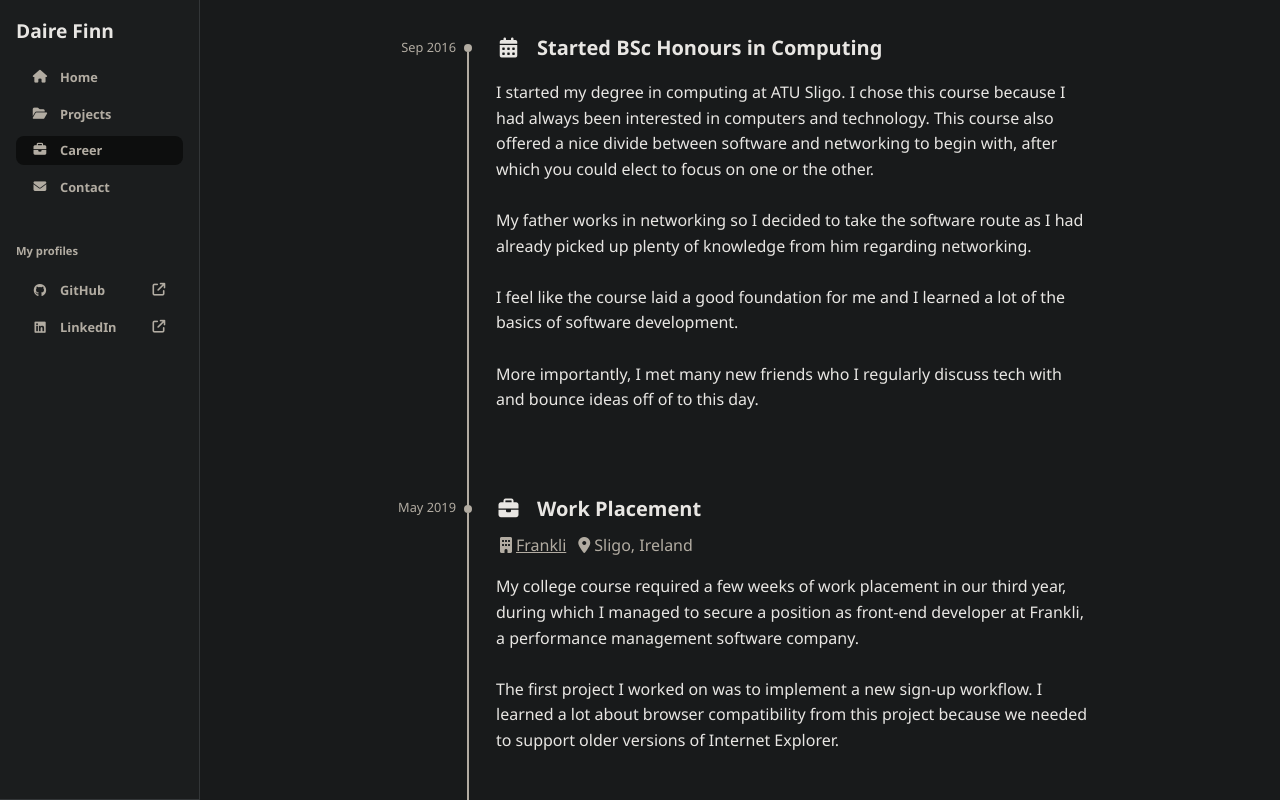
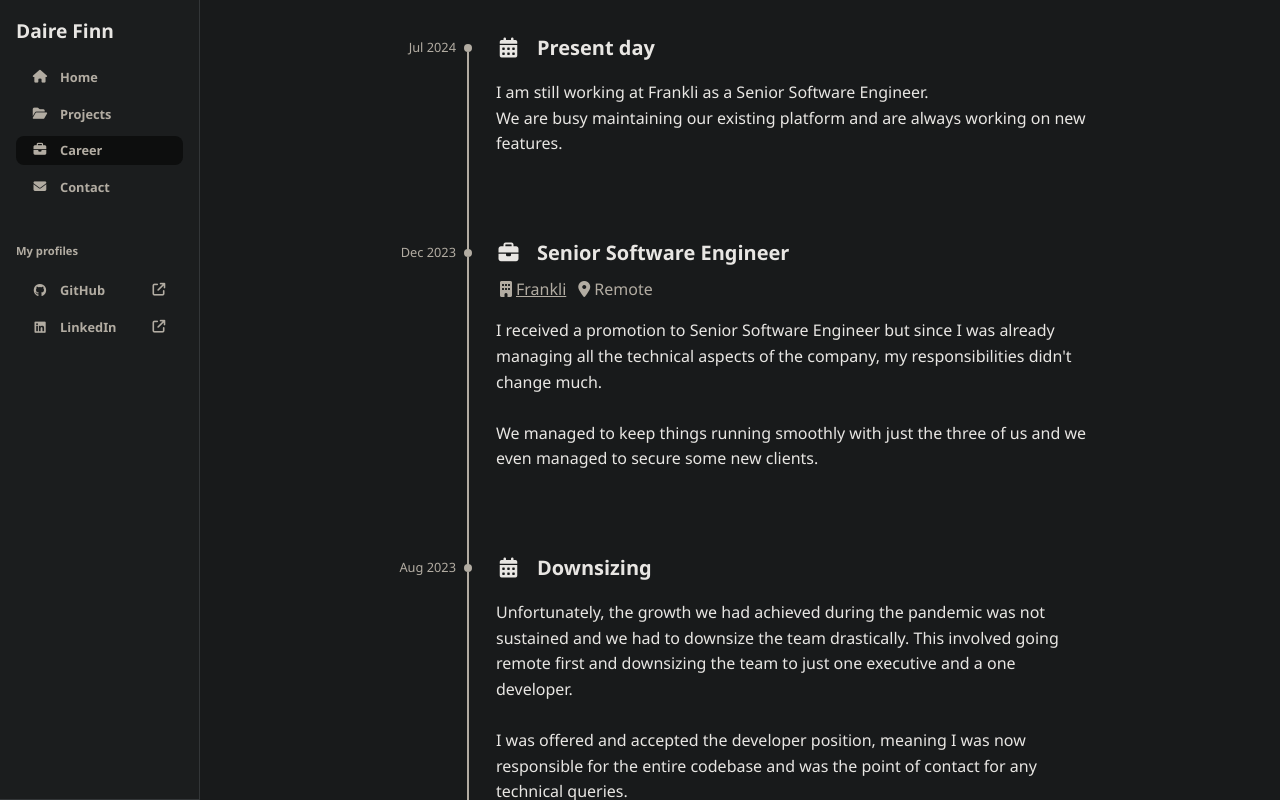
Before and after one commit to dairefinn/dairefinn.github.io, an Angular app: page /career in a window 1280 px wide. Built offline with nearby package versions, Linux system fonts and the light colour scheme.

Commit message:
Reversed career sort again

```diff
--- a/src/data/career.ts
+++ b/src/data/career.ts
@@ -140,4 +140,4 @@ export const careerEntries: CareerEntry[] = [
         `,
     date: new Date(),
   }
-].sort((a, b) => a.date?.getTime() - b.date?.getTime());
+].sort((a, b) => b.date?.getTime() - a.date?.getTime());
```
